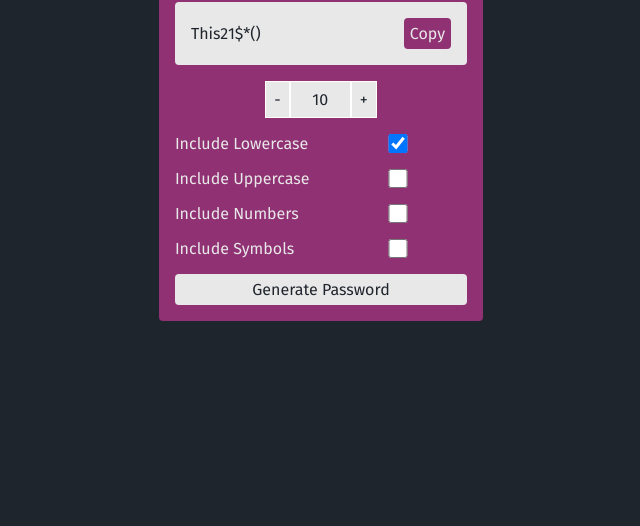
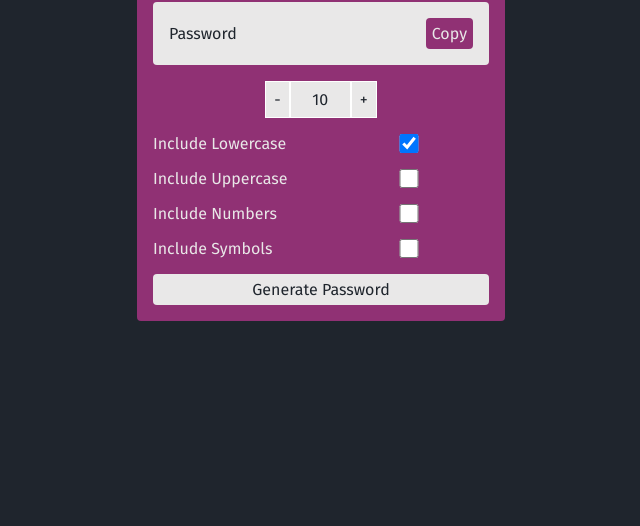
Before and after one commit to gopalloharnew/Password-Generator, a plain HTML site: page index.html in a window 1280 px wide. Shown: the part 274-800 px from the top of the page, without its empty margins (319-959 px from the left). Drawn offline with Linux system fonts and the light colour scheme.

Commit message:
More CSS

```diff
--- a/css/style.css
+++ b/css/style.css
@@ -9,6 +9,7 @@
   --font-primary: "Fira Sans", sans-serif;
   --spacing-primary: 1rem;
   --radius-primary: 0.25rem;
+  --transition-primary: 0.25s ease-in-out;
 }
 
 body {
@@ -19,6 +20,7 @@ body {
   justify-content: center;
   min-height: 100svh;
   font-family: var(--font-primary);
+  padding: var(--spacing-primary);
 }
 
 .wraper {
@@ -27,6 +29,11 @@ body {
   background-color: var(--bg-secondary);
   padding: var(--spacing-primary);
   border-radius: var(--radius-primary);
+  width: min(23rem, calc(100vw - (2 * var(--spacing-primary))));
+}
+
+.title {
+  text-align: center;
 }
 
 .password-display-wraper {
@@ -43,6 +50,7 @@ body {
 .password-display {
   word-wrap: break-word;
   word-break: break-all;
+  padding-right: var(--spacing-primary);
 }
 
 .password-generator-form {
@@ -64,12 +72,36 @@ body {
 .copy-password-button {
   background-color: var(--bg-secondary);
   color: var(--clr-primary);
+  transition: background-color var(--transition-primary),
+    border-color var(--transition-primary);
+  border: 2px solid transparent;
+}
+
+.copy-password-button:hover {
+  background-color: var(--bg-secondary-light);
+}
+
+.copy-password-button:focus-visible {
+  border-color: var(--bg-primary);
+  background-color: var(--bg-secondary-light);
 }
 
 .generate-password-button {
   background-color: var(--clr-primary);
   color: var(--bg-primary);
   grid-column: span 2;
+  transition: background-color var(--transition-primary),
+    border-color var(--transition-primary);
+  border: 2px solid transparent;
+}
+
+.generate-password-button:hover {
+  background-color: white;
+}
+
+.generate-password-button:focus-visible {
+  background-color: white;
+  border-color: var(--bg-primary);
 }
 
 /* character-amount-wraper */
@@ -94,10 +126,20 @@ body {
 .increase-character-amount,
 .decrease-character-amount {
   cursor: pointer;
+  transition: background-color var(--transition-primary),
+    border-color var(--transition-primary);
 }
 
-/* .character-amount-input {
-} */
+.increase-character-amount:hover,
+.decrease-character-amount:hover {
+  background-color: white;
+}
+
+.increase-character-amount:focus-visible,
+.character-amount-input:focus-visible,
+.decrease-character-amount:focus-visible {
+  border-color: var(--bg-primary);
+}
 
 .character-amount-input::-webkit-outer-spin-button,
 .character-amount-input::-webkit-inner-spin-button {
--- a/index.html
+++ b/index.html
@@ -18,7 +18,7 @@
     <div class="wraper">
       <h1 class="title">Password Generator</h1>
       <div class="password-display-wraper">
-        <span class="password-display"> This21$*() </span>
+        <span class="password-display">Password</span>
         <button class="copy-password-button">Copy</button>
       </div>
       <form class="password-generator-form">
```
